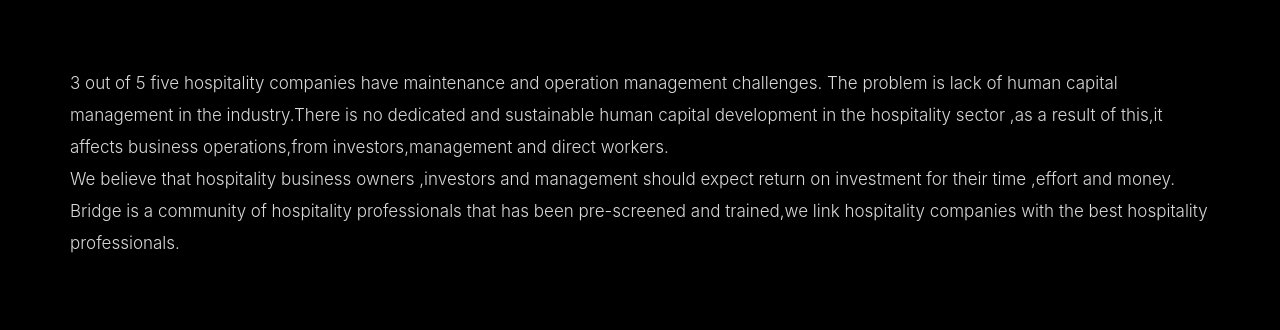
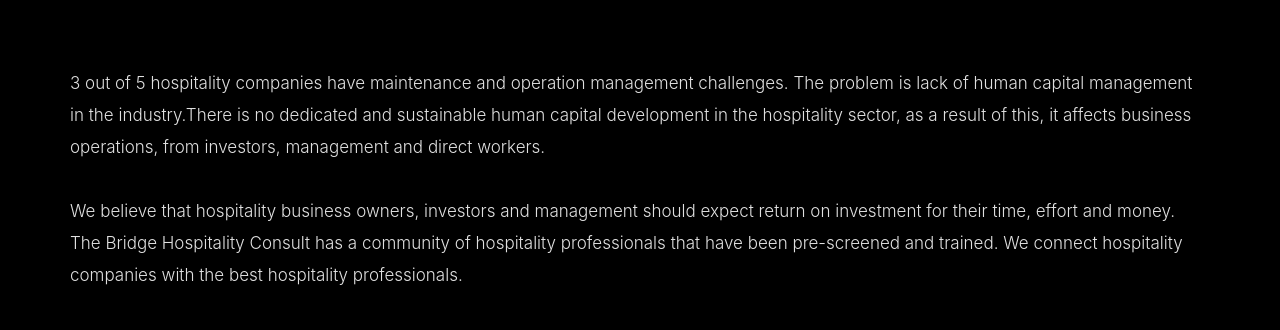
Before and after one commit to afeezalawonde/BHC, a plain HTML site: page index.html in a window 1280 px wide. Shown: the part 2658-2988 px from the top of the page. Drawn offline with nearby package versions, Linux system fonts and the light colour scheme; some packages are replaced by stand-ins of ours; files whose address does not match are found by name.

Commit message:
Update index.html

```diff
--- a/index.html
+++ b/index.html
@@ -238,11 +238,11 @@
           </div>
 
           <div class="section-title wow fadeIn" data-wow-duration="3s" data-wow-delay="2s">
-          <p style="margin-top: 70px; color: #fff;">3 out of 5 five hospitality companies have maintenance and operation management  challenges.
+          <p style="margin-top: 70px; color: #fff;">3 out of 5 hospitality companies have maintenance and operation management  challenges.
             The problem is lack of human capital management in the industry.There is no dedicated and sustainable human capital development in
-            the hospitality sector ,as a result of this,it affects business operations,from investors,management and  direct workers. <br> We believe that
-            hospitality business owners ,investors and management should expect return on investment for their  time ,effort and money. Bridge is a community
-            of hospitality professionals that has been pre-screened and trained,we link  hospitality companies with the best hospitality professionals.</p>
+            the hospitality sector, as a result of this, it affects business operations, from investors, management and  direct workers. <br>  <br> We believe that
+            hospitality business owners, investors and management should expect return on investment for their  time, effort and money. The Bridge Hospitality Consult has a community
+            of hospitality professionals that have been pre-screened and trained. We connect  hospitality companies with the best hospitality professionals.</p>
 
             <h3 class="wow fadeInDown" data-wow-duration="3s" data-wow-delay="1.5s" style="color: #fff;">The Solution</h3>
           <p class="wow fadeInUp" data-wow-duration="3s" data-wow-delay="2s" style="color: #fff;"> We believe that hospitality business owners ,investors and management should
```
